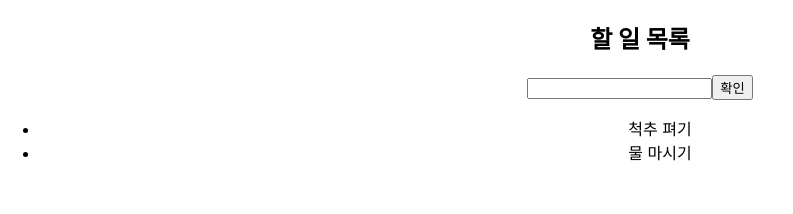
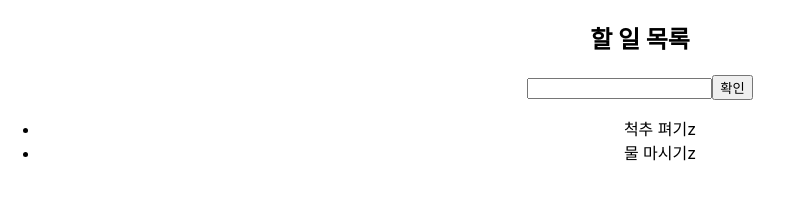
Before and after one commit to YeoJeongHun/react_study, a React (Create React App) app: page / in a window 1280 px wide. Shown: the top 214 px of the page, without its empty margins (0-793 px from the left). Built offline with nearby package versions, Linux system fonts and the light colour scheme.

Commit message:
test commit

```diff
--- a/src/components/AllTodoList.js
+++ b/src/components/AllTodoList.js
@@ -18,7 +18,7 @@ export default function AllTodoList () {
             </div>
             <ul>
                 {list.map(item =>
-                    <li key={item.id}>{item.text}</li>)
+                    <li key={item.id}>{item.text}z</li>)
                 }
             </ul>
         </section>
```
Also changed, not shown: 1 other file (tests, documents, lock files or other folders).
